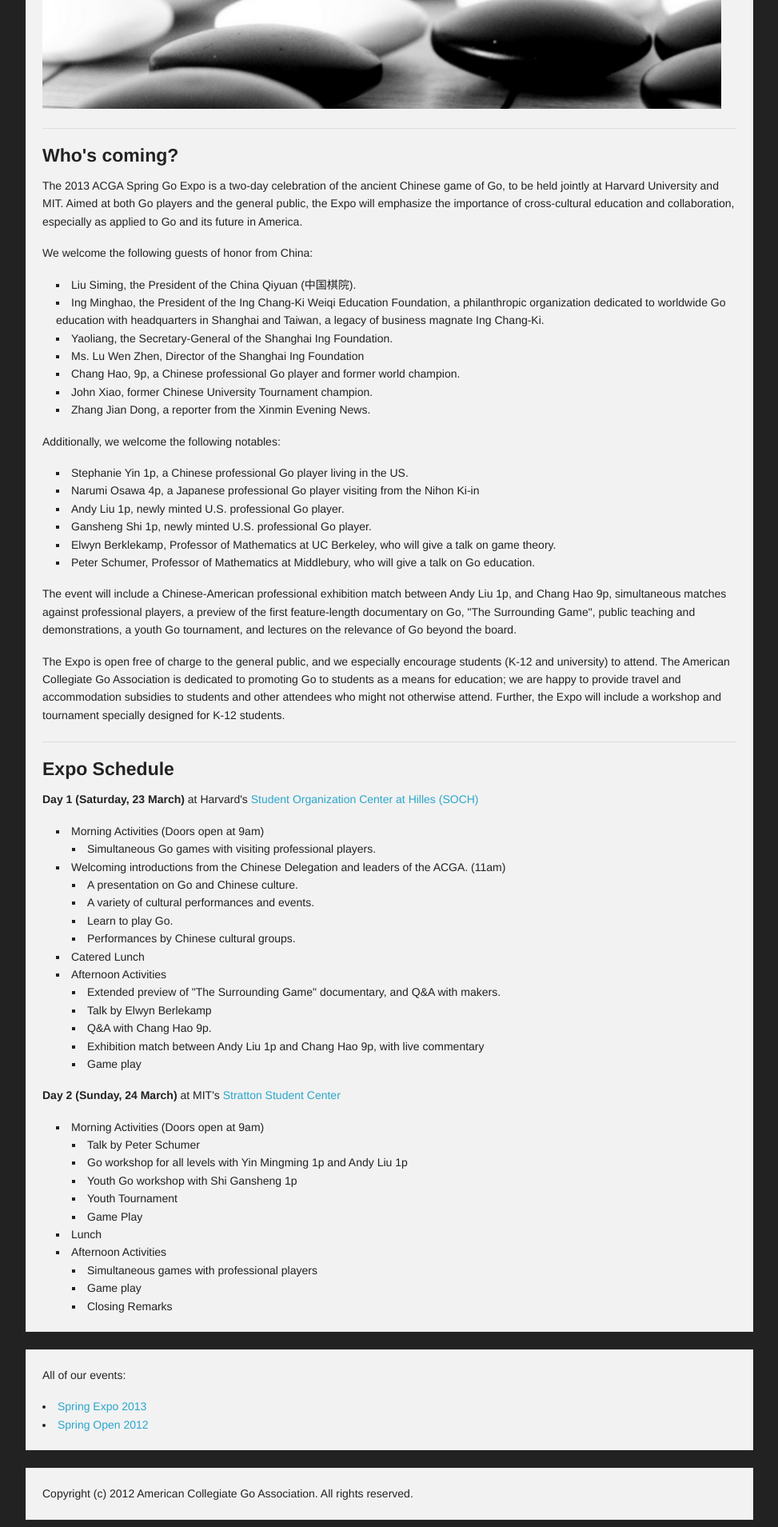
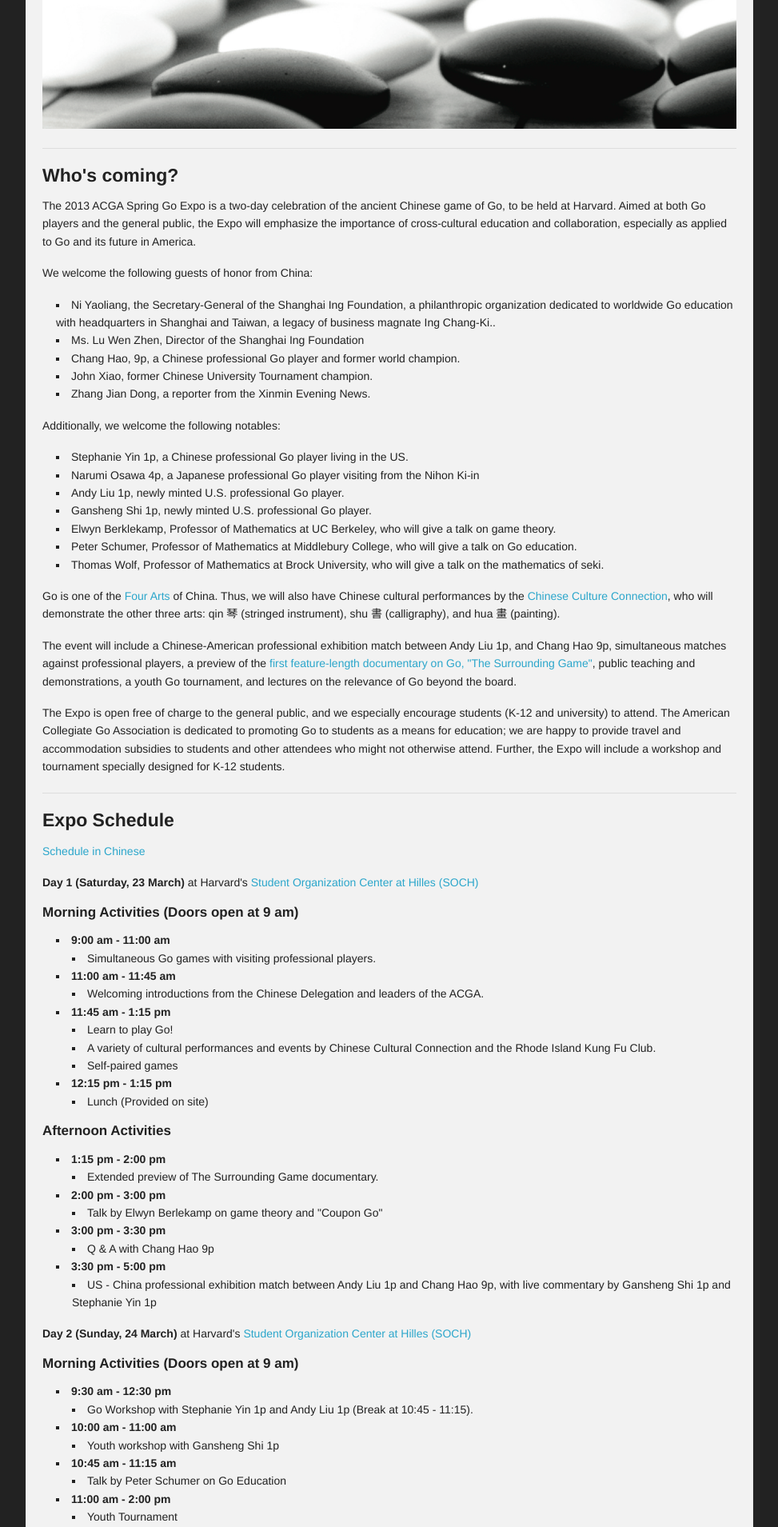
Before and after one commit to brilee/ACGA-website, a Django app: template templates/ACGA/spring_expo_2013.html in a window 1280 px wide. Shown: the part 1640-3549 px from the top of the page at 80% size, without its empty margins (153-1126 px from the left). Run offline with Django 3.2, Linux system fonts and the light colour scheme; the template is opened without the code that fills it, so the values that code supplies are empty.

Commit message:
Updated website for Spring Expo event

```diff
--- a/templates/ACGA/all-emails.html
+++ b/templates/ACGA/all-emails.html
@@ -1,11 +1,13 @@
 {% extends "base_ACGA.html" %}
+{% load email_obfuscator %}
+
 
 {% block title %}All email addresses{% endblock title %}
 
 {% block maintext %}
 
 {% for school in all_schools %}
-{{school.contact_email}},
+{{school.contact_email|obfuscate|safe}},
 <br />
 {% endfor %}
 
--- a/templates/ACGA/members.html
+++ b/templates/ACGA/members.html
@@ -1,10 +1,13 @@
 {% extends "base_ACGA.html" %}
+{% load email_obfuscator %}
 
 
 {% block maintext %}
 <h1>Member Schools</h1>
 
 <img src="/site_media/FrontMontage.jpg" style="float: right;" alt="Image not found!">
+
+<p>This page lists all schools that are part of the ACGA. A subset of these schools participate in the <a href="/CGL/schools">Collegiate Go League</a></p>
 
 <p>We're delighted to welcome
 
@@ -21,6 +24,7 @@ to the ACGA.</p>
 <ul class="disc">
 	<li>Club President: {{school.club_president}}</li>
 	<li>Club Website: <a href="{{school.website}}">{{school.website}}</a></li>
+	<li>Contact email: {{school.contact_email|obfuscate|safe}}</li>
 	<li>Meeting information: {{school.meeting_info}}</li>
 </ul>
 {% empty %}
--- a/templates/ACGA/spring_expo_2013.html
+++ b/templates/ACGA/spring_expo_2013.html
@@ -4,7 +4,7 @@
 
 <h2> 2013 ACGA Spring Go Expo </h2>
 
-<p>The 2013 ACGA Spring Go Expo will be a two-day event, held on March 23-24. The first day will take place at Harvard's Yenching Auditorium, and the second day will take place at MIT's Lobdell Dining Hall in the Stratton Student Center.</p>
+<p>The 2013 ACGA Spring Go Expo will be a two-day event, held on March 23-24. Both days will be held at Harvard's <a href="http://map.harvard.edu/mapserver/campusmap.htm?bld=04930">Student Organization Center at Hilles (SOCH)</a></p>
 
 <hr />
 
@@ -21,20 +21,20 @@
 	<li><a href="https://docs.google.com/spreadsheet/viewform?formkey=dHM0QnhnVHpfcjQwN0JkWm9kZGJaMEE6MQ#gid=0">(Optional!) Travel and Housing Form / Host Volunteer Form</a></li>
 </ul>
 
-<img src="/site_media/springgoexpo.jpg" alt="Cole plays kid in China" />
+<img src="/site_media/springgoexpo2.png" alt="Spring Expo Flyer" />
 
 <hr />
 
 <h4>Who's coming?</h4>
 
-<p>The 2013 ACGA Spring Go Expo is a two-day celebration of the ancient Chinese game of Go, to be held jointly at Harvard University and MIT. Aimed at both Go players and the general public, the Expo will emphasize the importance of cross-cultural education and collaboration, especially as applied to Go and its future in America.</p>
+<p>The 2013 ACGA Spring Go Expo is a two-day celebration of the ancient Chinese game of Go, to be held at Harvard. Aimed at both Go players and the general public, the Expo will emphasize the importance of cross-cultural education and collaboration, especially as applied to Go and its future in America.</p>
 
 <p>We welcome the following guests of honor from China:</p>
 
 <ul class="square">
-	<li>Liu Siming, the President of the China Qiyuan (中国棋院).</li>
-	<li>Ing Minghao, the President of the Ing Chang-Ki Weiqi Education Foundation, a philanthropic organization dedicated to worldwide Go education with headquarters in Shanghai and Taiwan, a legacy of business magnate Ing Chang-Ki.</li>
-	<li>Yaoliang, the Secretary-General of the Shanghai Ing Foundation.</li>
+<!--	<li>Liu Siming, the President of the China Qiyuan (中国棋院).</li>
+	<li>Ing Minghao, the President of the Ing Chang-Ki Weiqi Education Foundation, </li> unable to attend.-->
+	<li>Ni Yaoliang, the Secretary-General of the Shanghai Ing Foundation, a philanthropic organization dedicated to worldwide Go education with headquarters in Shanghai and Taiwan, a legacy of business magnate Ing Chang-Ki..</li>
 	<li>Ms. Lu Wen Zhen, Director of the Shanghai Ing Foundation</li>
 	<li>Chang Hao, 9p, a Chinese professional Go player and former world champion.</li>
 	<li>John Xiao, former Chinese University Tournament champion.</li>
@@ -49,11 +49,13 @@
 	<li>Andy Liu 1p, newly minted U.S. professional Go player.</li>
 	<li>Gansheng Shi 1p, newly minted U.S. professional Go player.</li>
 	<li>Elwyn Berklekamp, Professor of Mathematics at UC Berkeley, who will give a talk on game theory.</li>
-	<li>Peter Schumer, Professor of Mathematics at Middlebury, who will give a talk on Go education.</li>
-</li>
+	<li>Peter Schumer, Professor of Mathematics at Middlebury College, who will give a talk on Go education.</li>
+	<li>Thomas Wolf, Professor of Mathematics at Brock University, who will give a talk on the mathematics of seki.</li>
 </ul>
 
-<p> The event will include a Chinese-American professional exhibition match between Andy Liu 1p, and Chang Hao 9p, simultaneous matches against professional players, a preview of the first feature-length documentary on Go, "The Surrounding Game", public teaching and demonstrations, a youth Go tournament, and lectures on the relevance of Go beyond the board.</p>
+<p>Go is one of the <a href="http://en.wikipedia.org/wiki/Four_Arts">Four Arts</a> of China. Thus, we will also have Chinese cultural performances by the <a href="http://www.chinesecultureconnection.org/">Chinese Culture Connection</a>, who will demonstrate the other three arts: <emph>qin </emph> 琴 (stringed instrument), <emph>shu</emph> 書 (calligraphy), and <emph>hua</emph> 畫 (painting). </p>
+
+<p> The event will include a Chinese-American professional exhibition match between Andy Liu 1p, and Chang Hao 9p, simultaneous matches against professional players, a preview of the <a href="http://surroundinggamemovie.com/en/">first feature-length documentary on Go, "The Surrounding Game"</a>, public teaching and demonstrations, a youth Go tournament, and lectures on the relevance of Go beyond the board.</p>
 
 <p>The Expo is open free of charge to the general public, and we especially encourage students (K-12 and university) to attend. The American Collegiate Go Association is dedicated to promoting Go to students as a means for education; we are happy to provide travel and accommodation subsidies to students and other attendees who might not otherwise attend. Further, the Expo will include a workshop and tournament specially designed for K-12 students.</p>
 
@@ -61,55 +63,75 @@
 
 <h4>Expo Schedule</h4>
 
+<p><a href=" http://shenghuonet.com/phpBB2/viewtopic.php?t=118150">Schedule in Chinese</a></p>
 
 <p><strong>Day 1 (Saturday, 23 March)</strong> at Harvard's <a href="http://map.harvard.edu/mapserver/campusmap.htm?bld=04930">Student Organization Center at Hilles (SOCH)</a></p>
+
+<h5>Morning Activities (Doors open at 9 am)</h5>
 <ul class="square">
-	<li>Morning Activities (Doors open at 9am)
-		<ul>
-			<li>Simultaneous Go games with visiting professional players.</li>
-		</ul>
-	</li>
-	<li>Welcoming introductions from the Chinese Delegation and leaders of the ACGA. (11am)
-		<ul>
-			<li>A presentation on Go and Chinese culture.</li>
-			<li>A variety of cultural performances and events.</li>
-			<li>Learn to play Go.</li>
-			<li>Performances by Chinese cultural groups.</li>
-		</ul>
-	</li>
-	<li>Catered Lunch</li>
-	<li>Afternoon Activities
-		<ul>
-			<li>Extended preview of "The Surrounding Game" documentary, and Q&amp;A with makers.</li>
-			<li>Talk by Elwyn Berlekamp</li>
-			<li>Q&amp;A with Chang Hao 9p.</li>
-			<li>Exhibition match between Andy Liu 1p and Chang Hao 9p, with live commentary</li>
-			<li>Game play</li>
-		</ul>
-	</li>
+	<li><b>9:00 am - 11:00 am</b><ul>
+		<li> Simultaneous Go games with visiting professional players.</li>
+	</ul></li>
+	<li><b>11:00 am - 11:45 am</b><ul>
+		<li>Welcoming introductions from the Chinese Delegation and leaders of the ACGA. </li>
+	</ul></li>
+	<li><b>11:45 am - 1:15 pm</b><ul>
+		<li>Learn to play Go!</li>
+		<li>A variety of cultural performances and events by Chinese Cultural Connection and the Rhode Island Kung Fu Club.</li>
+		<li>Self-paired games</li>
+	</ul></li>
+	<li><b>12:15 pm - 1:15 pm</b><ul>
+		<li>Lunch (Provided on site)</li>
+	</ul></li>
 </ul>
 
+<h5>Afternoon Activities</h5>
+<ul class="square">
+	<li><b>1:15 pm - 2:00 pm</b><ul>
+		<li> Extended preview of <emph>The Surrounding Game</emph> documentary.</li>
+	</ul></li>
+	<li><b>2:00 pm - 3:00 pm</b><ul>
+		<li>Talk by Elwyn Berlekamp on game theory and "Coupon Go"</li>
+	</ul></li>
+	<li><b>3:00 pm - 3:30 pm</b><ul>
+		<li>Q &amp; A with Chang Hao 9p</li>
+	</ul></li>
+	<li><b>3:30 pm - 5:00 pm</b><ul>
+		<li>US - China professional exhibition match between Andy Liu 1p and Chang Hao 9p, with live commentary by Gansheng Shi 1p and Stephanie Yin 1p</li>
+	</ul></li>
+</ul>
 
-<p><strong>Day 2 (Sunday, 24 March)</strong> at MIT's <a href="http://whereis.mit.edu/?go=W20">Stratton Student Center</a></p>
+<p><strong>Day 2 (Sunday, 24 March)</strong> at Harvard's <a href="http://map.harvard.edu/mapserver/campusmap.htm?bld=04930">Student Organization Center at Hilles (SOCH)</a></p>
 
+<h5>Morning Activities (Doors open at 9 am)</h5>
 <ul class="square">
-	<li>Morning Activities (Doors open at 9am)
-		<ul>
-			<li>Talk by Peter Schumer</li>
-			<li>Go workshop for all levels with Yin Mingming 1p and Andy Liu 1p</li>
-			<li>Youth Go workshop with Shi Gansheng 1p</li>
-			<li>Youth Tournament</li>
-			<li>Game Play</li>
-		</ul>
-	</li>
-	<li>Lunch</li>
-	<li>Afternoon Activities
-		<ul>
-			<li>Simultaneous games with professional players</li>
-			<li>Game play</li>
-			<li>Closing Remarks</li>
-		</ul>
-	</li>
+	<li><b>9:30 am - 12:30 pm</b><ul>
+		<li> Go Workshop with Stephanie Yin 1p and Andy Liu 1p (Break at 10:45 - 11:15).</li>
+	</ul></li>
+	<li><b>10:00 am - 11:00 am</b><ul>
+		<li>Youth workshop with Gansheng Shi 1p</li>
+	</ul></li>
+	<li><b>10:45 am - 11:15 am</b><ul>
+		<li>Talk by Peter Schumer on Go Education</li>
+	</ul></li>
+	<li><b>11:00 am - 2:00 pm</b><ul>
+		<li> Youth Tournament</li>
+	</ul></li>
+	<li>Lunch (Not provided on Sunday)</li>
+</ul>
+
+<h5>Afternoon Activities</h5>
+<ul class="square">
+	<li><b>2:00 pm - 5:00 pm</b><ul>
+		<li>Simultaneous games with professional players.</li>
+		<li>Self-paired games</li>
+	</ul></li>
+	<li><b>3:00 pm</b><ul>
+		<li>Talk by Thomas Wolf on The Mathematics of Seki.</li>
+	</ul></li>
+	<li><b>5:00 pm</b><ul>
+		<li>Closing Ceremony</li>
+	</ul></li>
 </ul>
 
 
--- a/templates/CGL/results.html
+++ b/templates/CGL/results.html
@@ -19,7 +19,7 @@
 	</tr>
 {% for membership in all_memberships %}
 	<tr>
-		<td>{{membership.school.name}}</td>
+		<td><a href="{{membership.school.get_absolute_url}}">{{membership.school.name}}</a></td>
 		<td>{{membership.num_wins}}</td>
 		<td>{{membership.num_losses}}</td>
 		<td>{{membership.num_ties}}</td>
--- a/templates/CGL/schools.html
+++ b/templates/CGL/schools.html
@@ -1,6 +1,10 @@
 {% extends "base_CGL.html" %}
 
 {% block maintext %}
+<h1>Participating Schools</h1>
+
+<p>This page lists only those schools that have, or are currently competing in the CGL. A full list of ACGA member schools can be found <a href="/members">here</a>
+
 <p>We're delighted to welcome
 
 {% for school in recent_schools %}
```
Also changed, not shown: templates/CGL/CGL_rules.html (+5 -2 lines), site_media/springgoexpo2.png (added), 12 other files.
